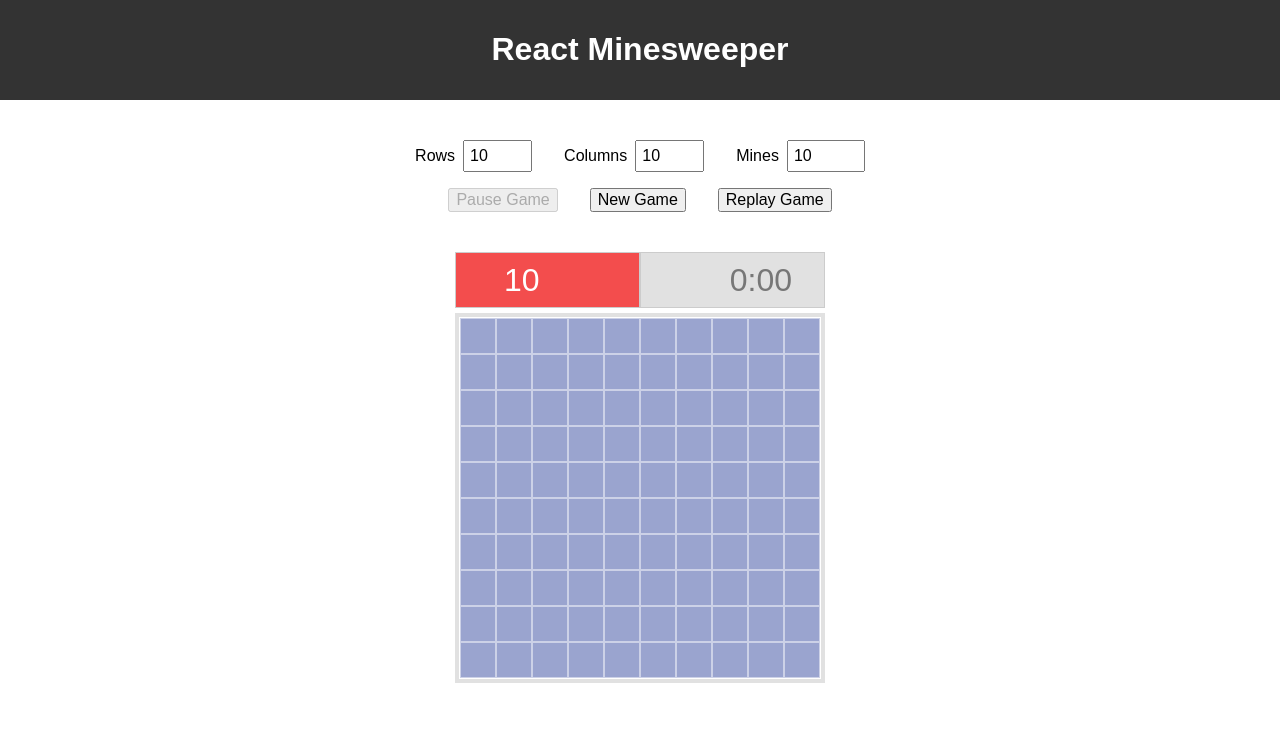
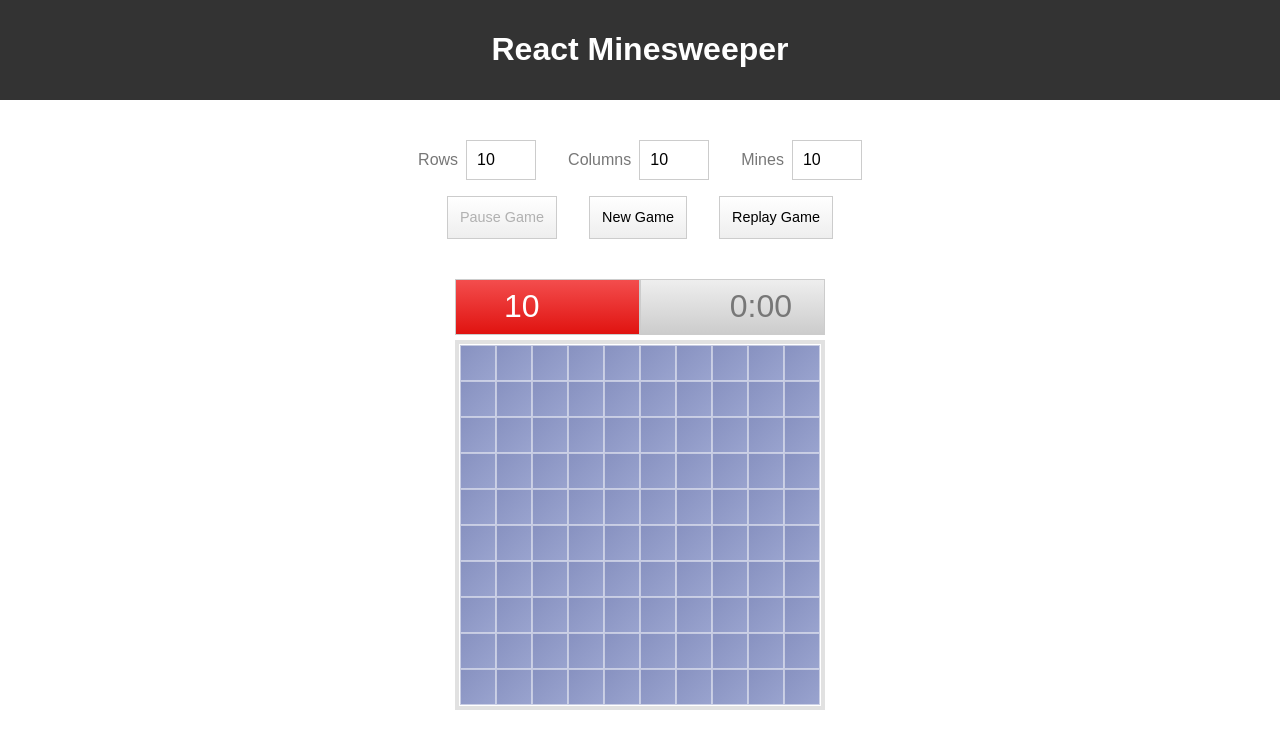
Before and after one commit to boweihan/react-redux-minesweeper, a React (Create React App) app: page / in a window 1280 px wide. Shown: the top 748 px of the page. Built offline with nearby package versions, Linux system fonts and the light colour scheme.

Commit message:
cosmetics

```diff
--- a/public/styles.css
+++ b/public/styles.css
@@ -1,6 +1,7 @@
 .app {
 	text-align: center;
 	font-family: Arial, Helvetica, sans-serif;
+	color: #333;
 }
 
 .app-header {
@@ -29,6 +30,7 @@
 }
 .board.board-lost {
 	border-color: #f34d4d;
+	animation: border-flash 0.25s linear 0s 3;
 }
 .board.board-won {
 	border-color: #65de54;
@@ -58,18 +60,18 @@
 
 .board-header-item.mines-remaining {
 	left: 0;
-	color: #fff;
-	background-color: #f34d4d;
+	color: white;
+	background: linear-gradient(to bottom, #f34d4d, #e01310);
 	padding-left: 1em;
 	justify-content: flex-start;
 }
 .board-header-item.mines-remaining.success {
-	background-color: #65de54;
+	background: linear-gradient(to bottom, #65de54, #38b027);
 }
 .board-header-item.time-elapsed {
 	right: 0;
 	color: #777;
-	background-color: #e1e1e1;
+	background: linear-gradient(to bottom, #eee, #ccc);
 	padding-right: 1em;
 	justify-content: flex-end;
 }
@@ -85,12 +87,12 @@
 	border: 0;
 	cursor: pointer;
 	vertical-align: middle;
-	box-shadow: inset rgba(255,255,255,0.5) 0 0 0 1px;
+	box-shadow: inset rgba(255, 255, 255, 0.5) 0 0 0 1px;
 	text-align: center;
 }
 
 .cell.cell-state-uncleared {
-	background-color: #9aa4cf;
+	background: linear-gradient(to top left, #9aa4cf, #8791c0);
 }
 
 .game:not(.game-finished) .cell.cell-state-uncleared:hover {
@@ -148,14 +150,37 @@
 }
 
 .control input {
-	padding: 5px;
-	font-size: 1em;
+	padding: 10px;
+	border: 1px solid #ccc;
+	outline: none;
+	width: 3em;
 }
 
 .control label {
 	margin-right: 0.5em;
+	color: #777;
 }
 
 .control input:invalid {
-	border: 1px solid red;
+	border: 1px solid #e01310;
 }
+
+button {
+	border: 1px solid #ccc;
+	cursor: pointer;
+	background: linear-gradient(to bottom, #fff, #eee);
+	padding: 12px;
+	font-size: 0.9em;
+	outline: none;
+}
+button:hover, button:active {
+	background: #f7f7f7;
+	background: linear-gradient(to bottom, #fff, #e2e2e2);
+}
+
+
+@keyframes border-flash {
+	50% {
+		border-color: #e1e1e1;
+	}
+}
```
